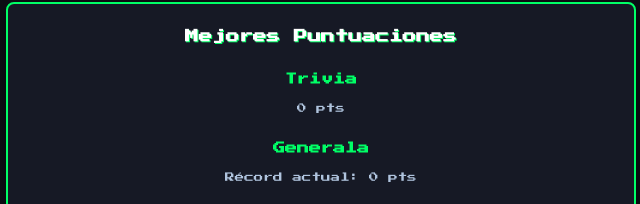
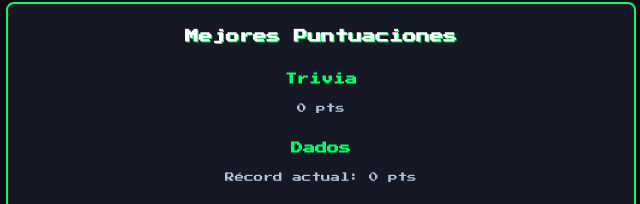
Before and after one commit to checelestebarros/Informatica-general-Drelichman-TP1, a plain HTML site: page puntajes.html in a window 1280 px wide. Shown: the part 156-360 px from the top of the page, 319-959 px from the left. Drawn offline with Linux system fonts and the light colour scheme.

Commit message:
cambie de generala a dados

```diff
--- a/js/blackjack.js
+++ b/js/blackjack.js
@@ -75,7 +75,7 @@ function renderizarCartas(contenedor, mano, ocultarSegunda = false) {
     });
 }
 
-// Evento para validar e iniciar
+// Evento para validar e iniciar // alerta en caso de que no haya nombre
 btnIniciar.addEventListener("click", () => {
     const nombre = inputNombre.value.trim();
     if (nombre === "") {
--- a/puntajes.html
+++ b/puntajes.html
@@ -28,7 +28,7 @@
             </div>
 
             <div style="margin: 20px 0;">
-                <h3>Generala</h3>
+                <h3>Dados</h3>
                 <p id="record-dados">Récord actual: 0 pts</p>
             </div>
 
```
Also changed, not shown: blackjack.html (+1 -1 lines).
